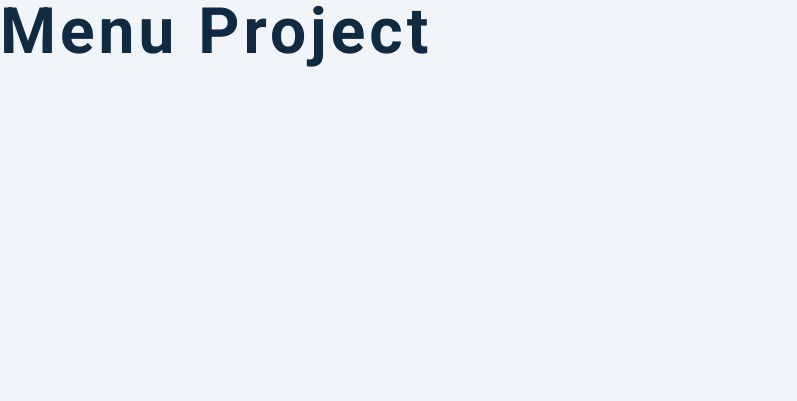
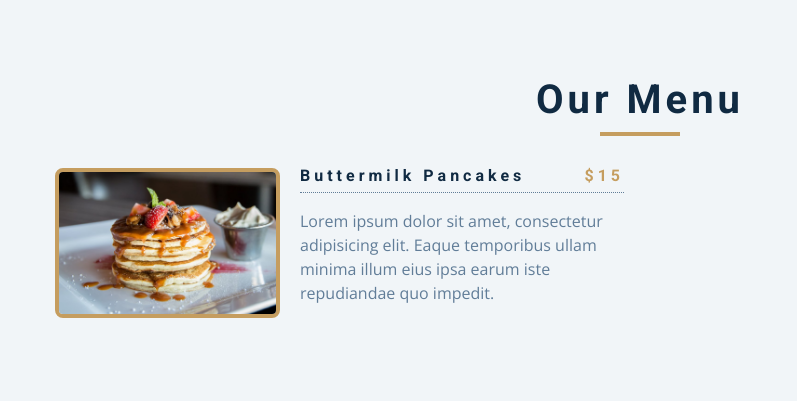
Before and after one commit to j4mieLeigh/Menu, a plain HTML site: page index.html in a window 1280 px wide. Shown: the whole page, without its empty margins (0-797 px from the left). Drawn offline with nearby package versions, Linux system fonts and the light colour scheme.

Commit message:
Drafted html

```diff
--- a/index.html
+++ b/index.html
@@ -19,7 +19,32 @@
     />
   </head>
   <body>
-    <h1>menu project</h1>
+    <section class="menu">
+      <div class="title">
+        <h2>our menu</h2>
+        <div class="underline"></div>
+      </div>
+      <div class="section-center">
+        <article class="menu-item">
+          <img
+            src="menu-item.jpeg"
+            class="photo"
+            alt="menu item"
+          />
+          <div class="item-info">
+            <header>
+              <h4>buttermilk pancakes</h4>
+              <h4 class="price">$15</h4>
+            </header>
+            <p class="item-text">
+              Lorem ipsum dolor sit amet, consectetur adipisicing elit. Eaque
+              temporibus ullam minima illum eius ipsa earum iste repudiandae quo
+              impedit.
+            </p>
+          </div>
+        </article>
+      </div>
+    </section>
     <!-- javascript -->
     <script src="app.js"></script>
   </body>
```
